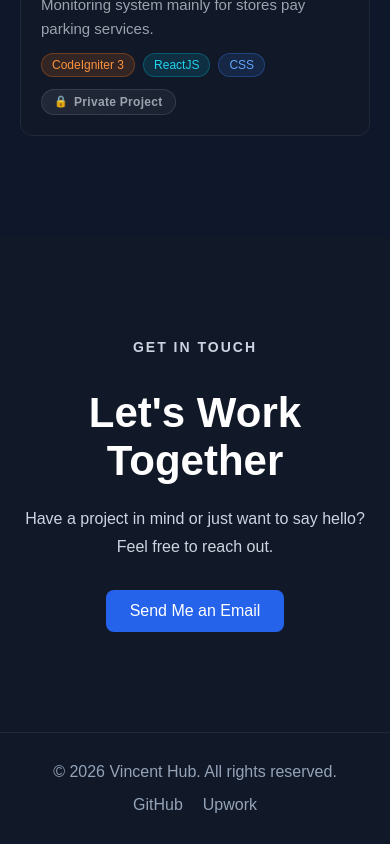
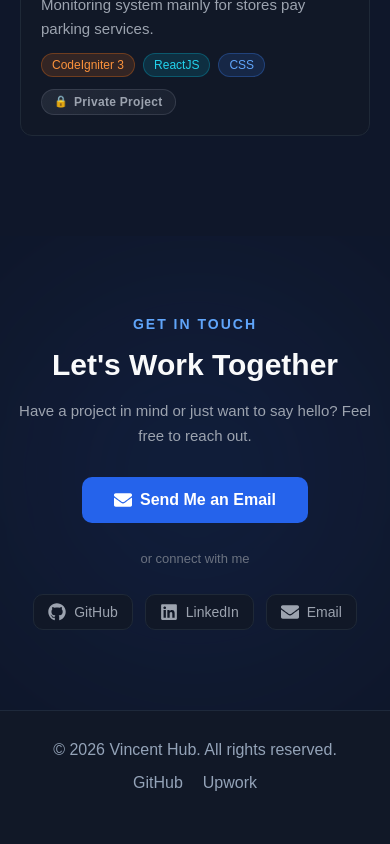
Before and after one commit to jvfalturas/new_portfolio, a React (Vite) app: page / in a window 390 px wide. Shown: the part 5883-6727 px from the top of the page. After the commit the page ends 6705 px from the top, so only its background shows below. Built offline with nearby package versions, Linux system fonts and the light colour scheme.

Commit message:
enhance ang contact section

```diff
--- a/package.json
+++ b/package.json
@@ -12,7 +12,8 @@
   "dependencies": {
     "framer-motion": "^13.5.0",
     "react": "^19.2.8",
-    "react-dom": "^19.2.8"
+    "react-dom": "^19.2.8",
+    "react-icons": "^5.7.0"
   },
   "devDependencies": {
     "@eslint/js": "^10.0.1",
--- a/src/components/Contact/Contact.module.css
+++ b/src/components/Contact/Contact.module.css
@@ -1,41 +1,217 @@
 .contact {
   padding: 100px 20px;
-  text-align: center;
+  background: #0f172a;
+  position: relative;
+  overflow: hidden;
+}
+
+/* Subtle background glow */
+.contact::before {
+  content: "";
+  position: absolute;
+  top: 50%;
+  left: 50%;
+  width: 700px;
+  height: 700px;
+  background: radial-gradient(
+    circle,
+    rgba(37, 99, 235, 0.12),
+    transparent 60%
+  );
+  transform: translate(-50%, -50%);
+  filter: blur(80px);
+  pointer-events: none;
+  z-index: 0;
 }
 
 .container {
   max-width: 700px;
   margin: 0 auto;
+  text-align: center;
+  position: relative;
+  z-index: 1;
+
+  display: flex;
+  flex-direction: column;
+  align-items: center;
+  gap: 16px;
 }
 
 .label {
   color: #60a5fa;
   font-size: 14px;
-  font-weight: bold;
+  font-weight: 700;
   letter-spacing: 2px;
+  margin: 0;
 }
 
-.contact h2 {
+.heading {
   font-size: 42px;
-  margin: 10px 0 20px;
+  margin: 0;
+  color: #f9fafb;
 }
 
-.contact p {
-  color: #cbd5e1;
+.description {
+  color: #9ca3af;
+  font-size: 17px;
   line-height: 1.7;
-  margin-bottom: 30px;
+  margin: 0 0 12px;
+  max-width: 500px;
 }
 
-.button {
-  display: inline-block;
-  padding: 12px 24px;
+/* Primary button */
+.primaryButton {
+  display: inline-flex;
+  align-items: center;
+  gap: 8px;
+  padding: 14px 32px;
+  border-radius: 10px;
   background: #2563eb;
   color: white;
   text-decoration: none;
-  border-radius: 8px;
-  transition: background 0.2s;
+  font-weight: 600;
+  font-size: 16px;
+
+  transition:
+    transform 0.2s ease,
+    background 0.2s ease,
+    box-shadow 0.2s ease;
 }
 
-.button:hover {
+.primaryButton:hover {
   background: #1d4ed8;
+  transform: translateY(-3px);
+  box-shadow: 0 15px 30px rgba(37, 99, 235, 0.4);
 }
+
+/* Divider */
+.divider {
+  display: flex;
+  align-items: center;
+  gap: 16px;
+  width: 100%;
+  margin: 12px 0;
+  color: #6b7280;
+  font-size: 13px;
+}
+
+.divider::before,
+.divider::after {
+  content: "";
+  flex: 1;
+  height: 1px;
+  background: #1f2937;
+}
+
+/* Socials */
+.socials {
+  display: flex;
+  gap: 12px;
+  flex-wrap: wrap;
+  justify-content: center;
+}
+
+.socialLink {
+  display: inline-flex;
+  align-items: center;
+  gap: 8px;
+  padding: 10px 18px;
+  border-radius: 10px;
+  background: #111827;
+  border: 1px solid #1f2937;
+  color: #9ca3af;
+  text-decoration: none;
+  font-weight: 500;
+  font-size: 14px;
+
+  transition:
+    transform 0.2s ease,
+    background 0.2s ease,
+    border-color 0.2s ease,
+    color 0.2s ease;
+}
+
+.socialLink:hover {
+  transform: translateY(-3px);
+  background: #1e293b;
+  border-color: #2563eb;
+  color: #f9fafb;
+}
+
+.socialIcon {
+  font-size: 18px;
+  line-height: 1;
+}
+
+.socialName {
+  font-size: 14px;
+}
+
+/* Responsive */
+@media (max-width: 500px) {
+  .contact {
+    padding: 80px 16px;
+  }
+
+  .heading {
+    font-size: 30px;
+  }
+
+  .description {
+    font-size: 15px;
+  }
+
+  .primaryButton {
+    width: 100%;
+    justify-content: center;
+    padding: 14px 24px;
+  }
+
+  .socialLink {
+    padding: 8px 14px;
+    font-size: 13px;
+  }
+
+  .socialIcon {
+    font-size: 16px;
+  }
+}
+
+@media (prefers-reduced-motion: reduce) {
+  .primaryButton,
+  .socialLink {
+    transition: none;
+  }
+}
+
+/* Primary button — i-add ang icon alignment */
+.primaryButton {
+  display: inline-flex;
+  align-items: center;
+  gap: 8px;
+  padding: 14px 32px;
+  border-radius: 10px;
+  background: #2563eb;
+  color: white;
+  text-decoration: none;
+  font-weight: 600;
+  font-size: 16px;
+
+  transition:
+    transform 0.2s ease,
+    background 0.2s ease,
+    box-shadow 0.2s ease;
+}
+
+/* Icon size sa primary button */
+.primaryButton svg {
+  font-size: 18px;
+}
+
+/* Social icon — SVG sizing */
+.socialIcon {
+  font-size: 18px;
+  line-height: 1;
+  display: inline-flex;
+  align-items: center;
+}
--- a/src/components/Contact/Contact.tsx
+++ b/src/components/Contact/Contact.tsx
@@ -1,24 +1,77 @@
+import { FaGithub, FaLinkedin, FaEnvelope } from "react-icons/fa";
+import Reveal from "../../components/Reveal";
 import styles from "./Contact.module.css";
+
+const socials = [
+  {
+    name: "GitHub",
+    url: "https://github.com/jvfalturas",
+    icon: <FaGithub />,
+  },
+  {
+    name: "LinkedIn",
+    url: "https://linkedin.com/in/YOUR-HANDLE", // 👈 palisi
+    icon: <FaLinkedin />,
+  },
+  {
+    name: "Email",
+    url: "mailto:flores.johnvincentcanedo@gmail.com",
+    icon: <FaEnvelope />,
+  },
+];
 
 function Contact() {
   return (
     <section id="contact" className={styles.contact}>
       <div className={styles.container}>
+        <Reveal>
           <p className={styles.label}>GET IN TOUCH</p>
+        </Reveal>
 
-        <h2>Let's Work Together</h2>
+        <Reveal delay={0.1}>
+          <h2 className={styles.heading}>Let's Work Together</h2>
+        </Reveal>
 
-        <p>
+        <Reveal delay={0.2}>
+          <p className={styles.description}>
             Have a project in mind or just want to say hello?
             Feel free to reach out.
           </p>
+        </Reveal>
 
+        <Reveal delay={0.3}>
           <a
             href="mailto:flores.johnvincentcanedo@gmail.com"
-          className={styles.button}
+            className={styles.primaryButton}
           >
+            <FaEnvelope />
             Send Me an Email
           </a>
+        </Reveal>
+
+        <Reveal delay={0.4}>
+          <div className={styles.divider}>
+            <span>or connect with me</span>
+          </div>
+        </Reveal>
+
+        <Reveal delay={0.5}>
+          <div className={styles.socials}>
+            {socials.map((social) => (
+              <a
+                key={social.name}
+                href={social.url}
+                target="_blank"
+                rel="noreferrer"
+                className={styles.socialLink}
+                aria-label={social.name}
+              >
+                <span className={styles.socialIcon}>{social.icon}</span>
+                <span className={styles.socialName}>{social.name}</span>
+              </a>
+            ))}
+          </div>
+        </Reveal>
       </div>
     </section>
   );
```
Also changed, not shown: 1 other file (tests, documents, lock files or other folders). Lines whose indentation alone changed are shown as unchanged.
